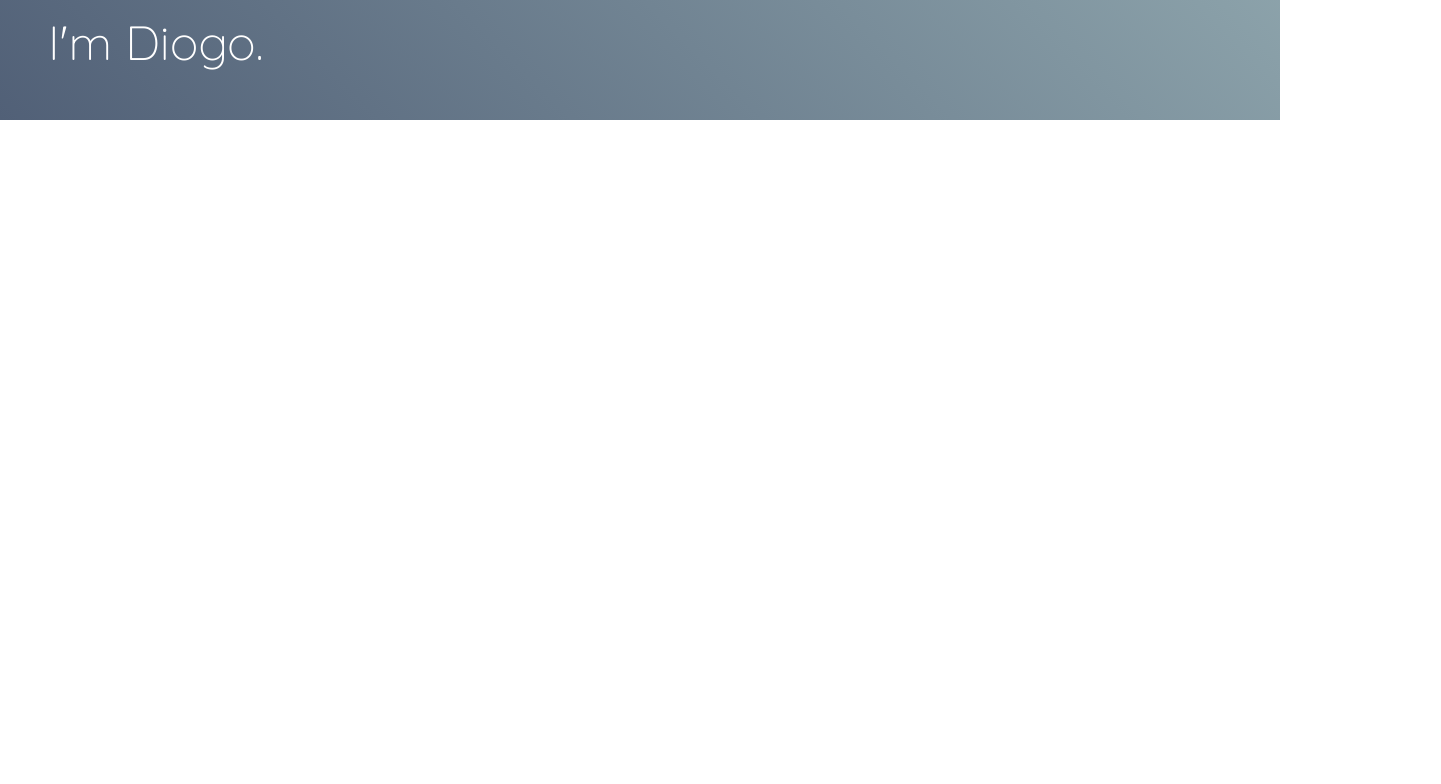
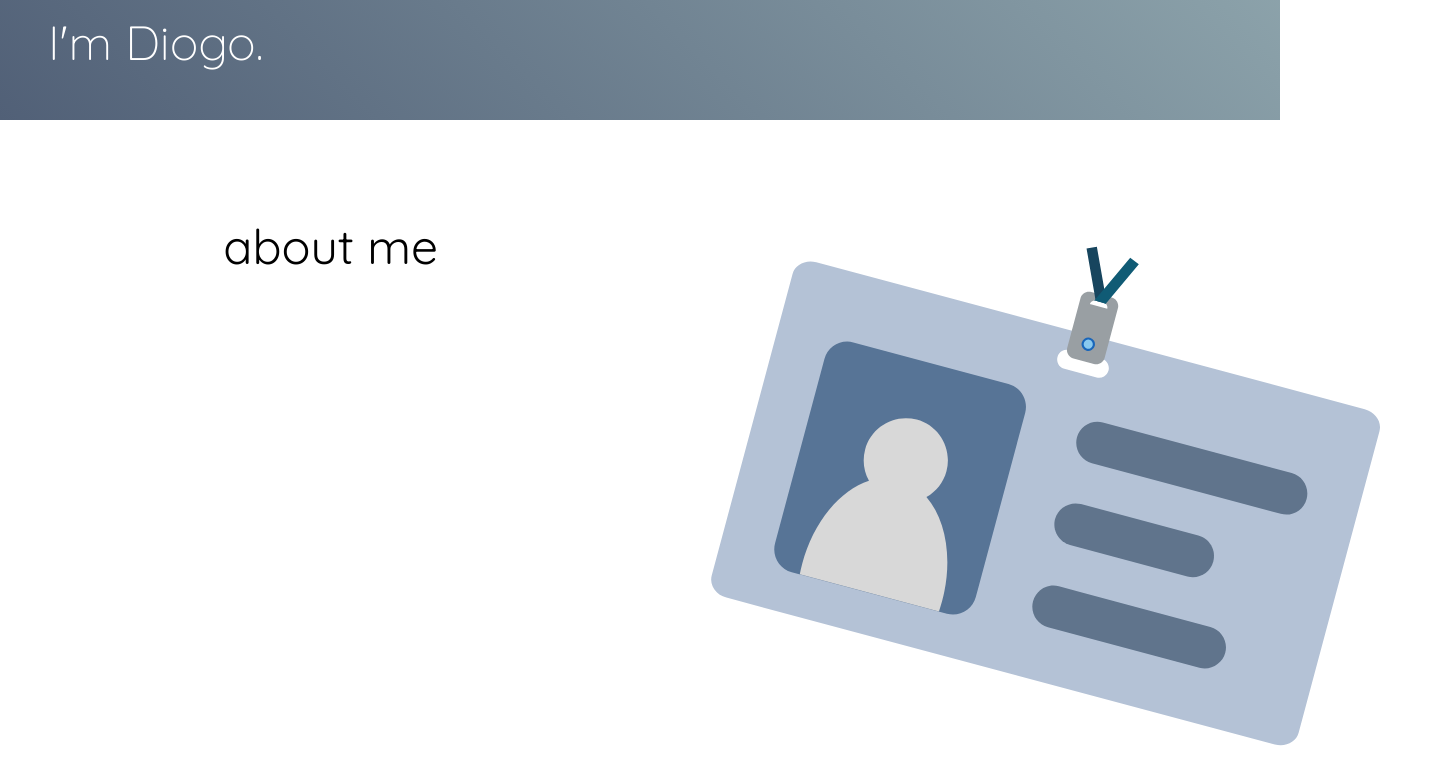
Before and after one commit to DiogoDores/personal-website, a Vue app: page / in a window 1280 px wide. Shown: the part 680-1464 px from the top of the page, 1441 px wide, since content can reach past the window. Before the commit the page ends 800 px from the top, so only its background shows below. Built offline with nearby package versions, Linux system fonts and the light colour scheme.

Commit message:
Working on About Me

```diff
--- a/src/App.vue
+++ b/src/App.vue
@@ -40,4 +40,26 @@ export default {
     -webkit-font-smoothing: antialiased;
     -moz-osx-font-smoothing: grayscale;
   }
+
+  /* width */
+::-webkit-scrollbar {
+  width: .8em;
+}
+
+/* Track */
+::-webkit-scrollbar-track {
+  background-color: $color-light;
+}
+
+/* Handle */
+::-webkit-scrollbar-thumb {
+  background: rgb(145, 145, 145);
+  border-radius: 10px;
+  padding: 1em;
+}
+
+/* Handle on hover */
+::-webkit-scrollbar-thumb:hover {
+  background: rgb(129, 129, 129);
+}
 </style>
--- a/src/components/About.vue
+++ b/src/components/About.vue
@@ -0,0 +1,36 @@
+<template>
+  <div id="about">
+    <div class="text">
+        about me
+    </div>
+    <div class="image">
+        <img src="../assets/ID_Card.svg"/>
+    </div>
+  </div>
+</template>
+
+<script>
+export default {
+  name: 'Banner',
+}
+</script>
+
+<style scoped lang="scss">
+    #about{
+        display: flex;
+        justify-content: space-around;
+        margin: 6em 5em;
+    }
+
+    img{
+        width: 200%;
+        transform: rotate(15deg);
+        margin-right: 2em;
+    }
+
+    .text{
+        font-family: $font-text;
+        font-size: 3em;
+        font-weight: 400;
+    }
+</style>
```
Also changed, not shown: src/assets/ID_Card.svg (added).
